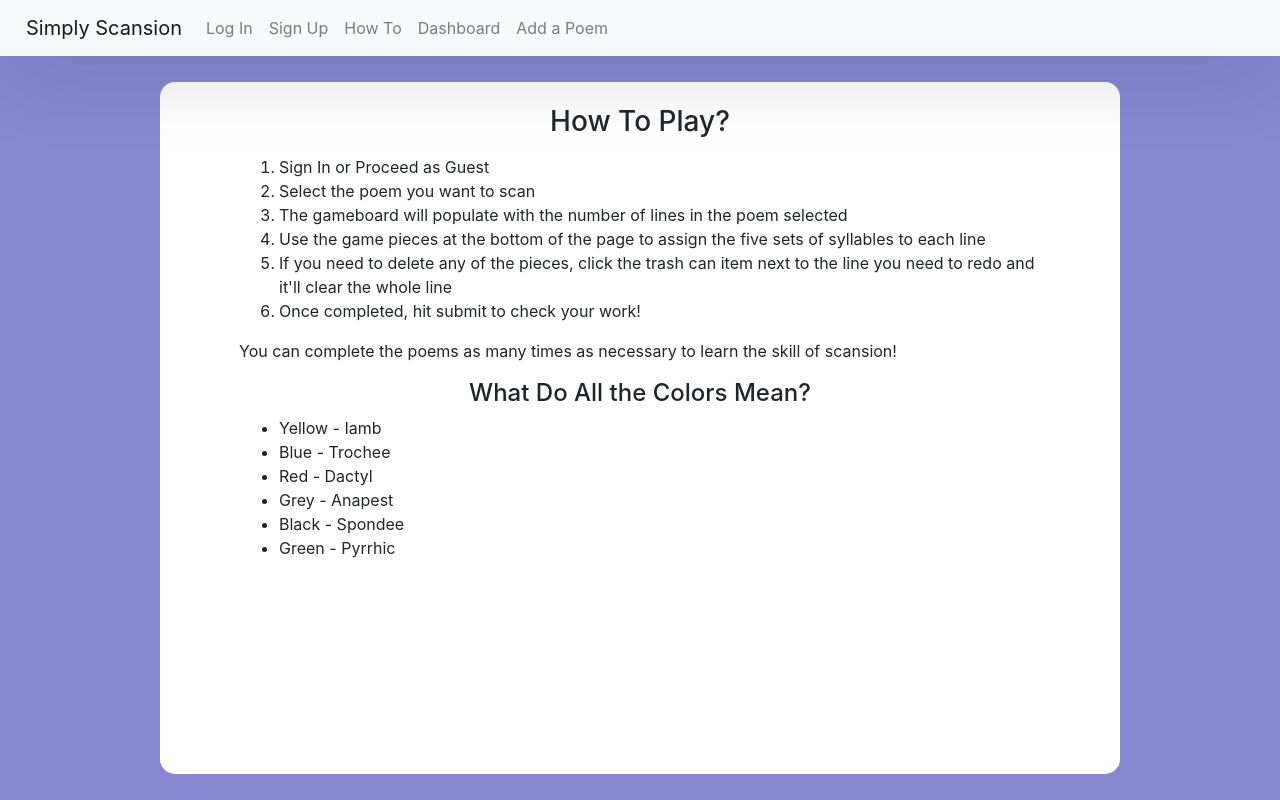
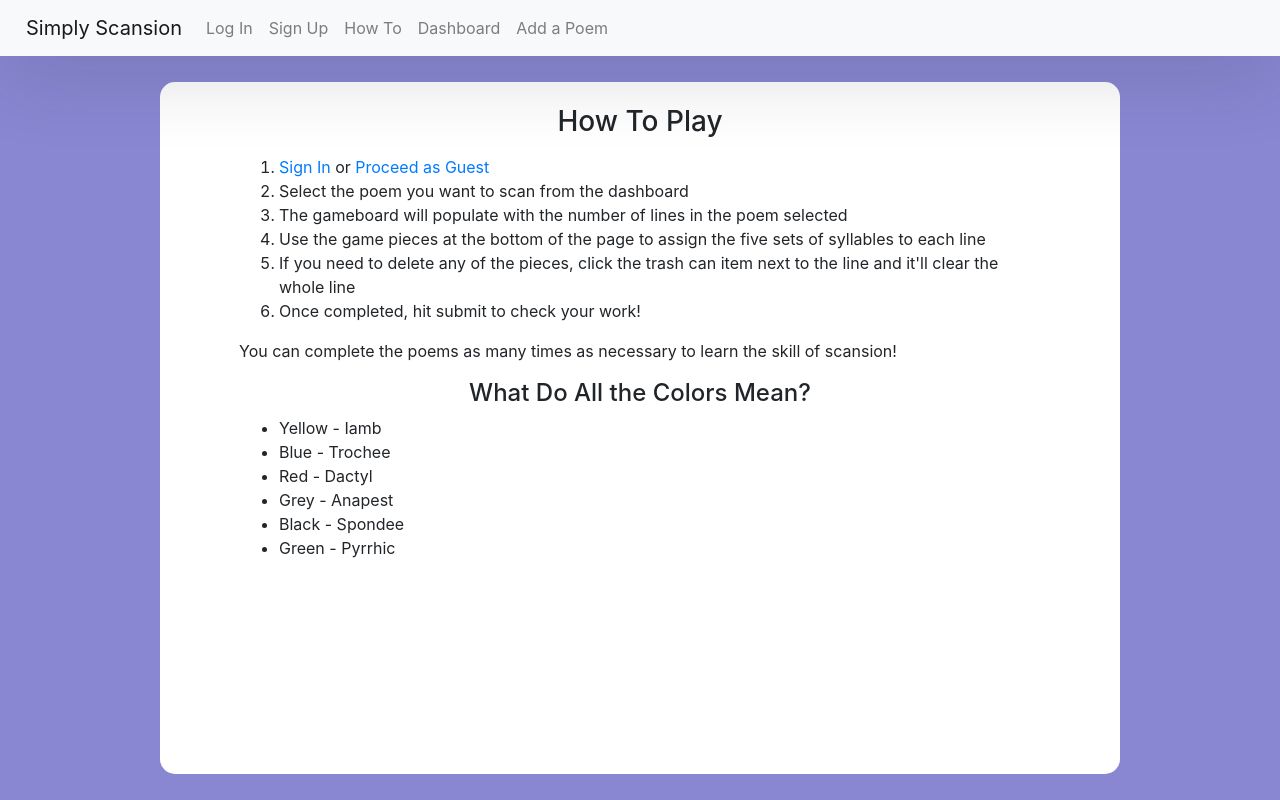
Before and after one commit to CS495-Group007/PoetryCode, a React (Create React App) app in the folder poetry-app/: page /how-to in a window 1280 px wide. Built offline with nearby package versions, Linux system fonts and the light colour scheme.

Commit message:
updated how-to page

```diff
--- a/poetry-app/src/Components/HowTo.js
+++ b/poetry-app/src/Components/HowTo.js
@@ -18,13 +18,13 @@ export default class Home extends Component {
                     <Container>
                         <Row>
                             <Col>
-                                <h3><a id="/how-to">How To Play?</a></h3>
+                                <h3>How To Play</h3>
                                 <ol>
-                                    <li>Sign In or Proceed as Guest</li>
-                                    <li>Select the poem you want to scan</li>
+                                    <li><a href="/sign-in">Sign In</a> or <a href="/student-dashboard">Proceed as Guest</a></li>
+                                    <li>Select the poem you want to scan from the dashboard</li>
                                     <li>The gameboard will populate with the number of lines in the poem selected</li>
                                     <li>Use the game pieces at the bottom of the page to assign the five sets of syllables to each line</li>
-                                    <li>If you need to delete any of the pieces, click the trash can item next to the line you need to redo and it'll clear the whole line</li>
+                                    <li>If you need to delete any of the pieces, click the trash can item next to the line and it'll clear the whole line</li>
                                     <li>Once completed, hit submit to check your work!</li>
                                 </ol>
                                 <p>You can complete the poems as many times as necessary to learn the skill of scansion!</p>
```
